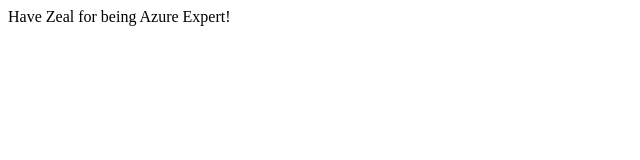
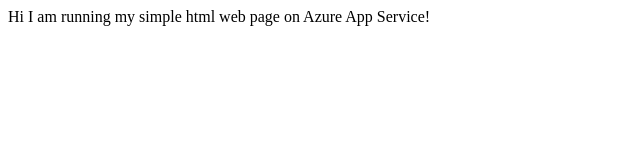
Before and after one commit to johnindira/deployonazure, a plain HTML site: page index.html in a window 1280 px wide. Shown: the whole page, without its empty margins (0-640 px from the left). Drawn offline with Linux system fonts and the light colour scheme.

Commit message:
Update index.html
This for demo

```diff
--- a/index.html
+++ b/index.html
@@ -6,7 +6,7 @@
 
 		 <!-- 3. Display the application -->
 		 <body>
-		    Have Zeal for being Azure Expert! </a>
+		    Hi I am running my simple html web page on Azure App Service! </a>
 		</body>
 
 		</html>
```
